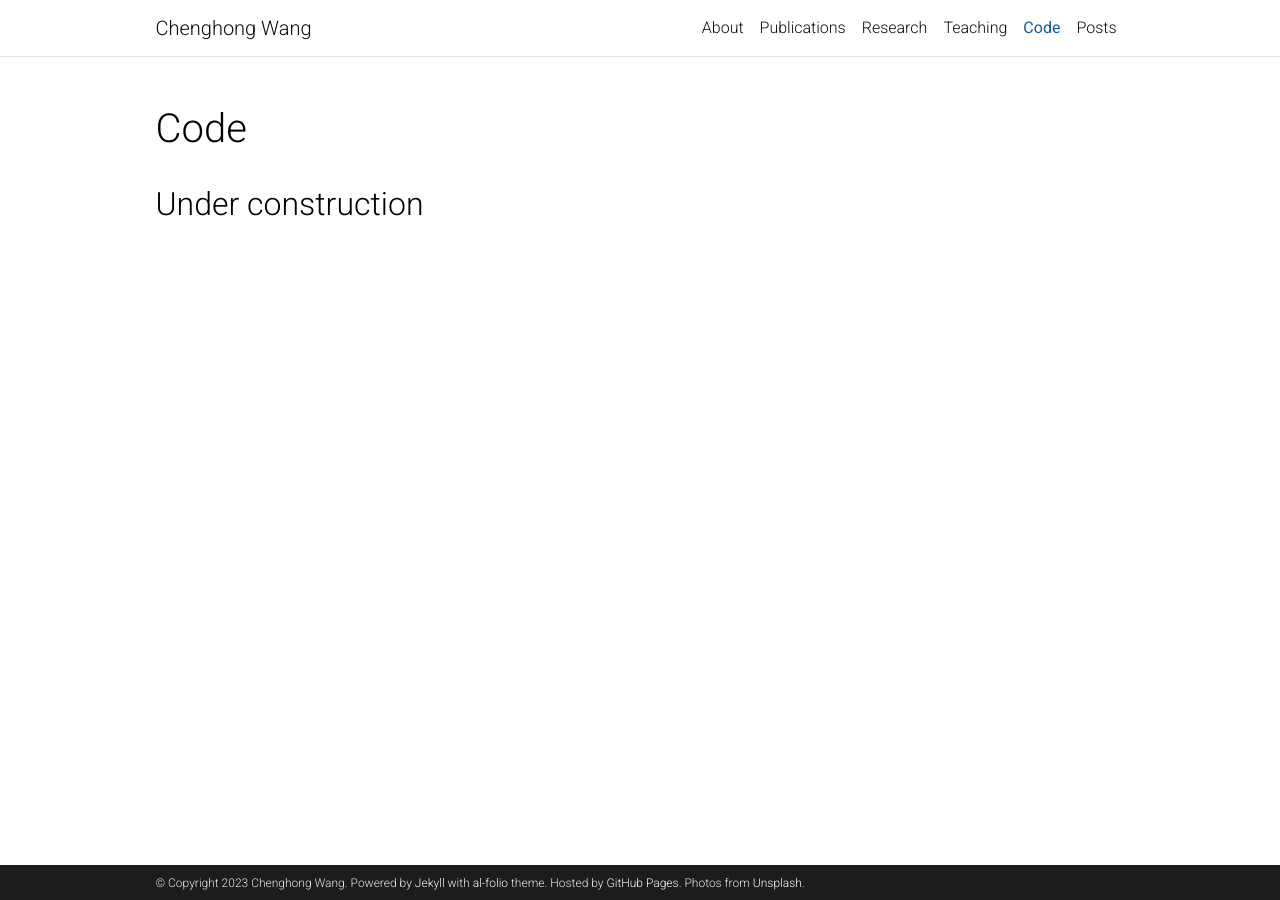
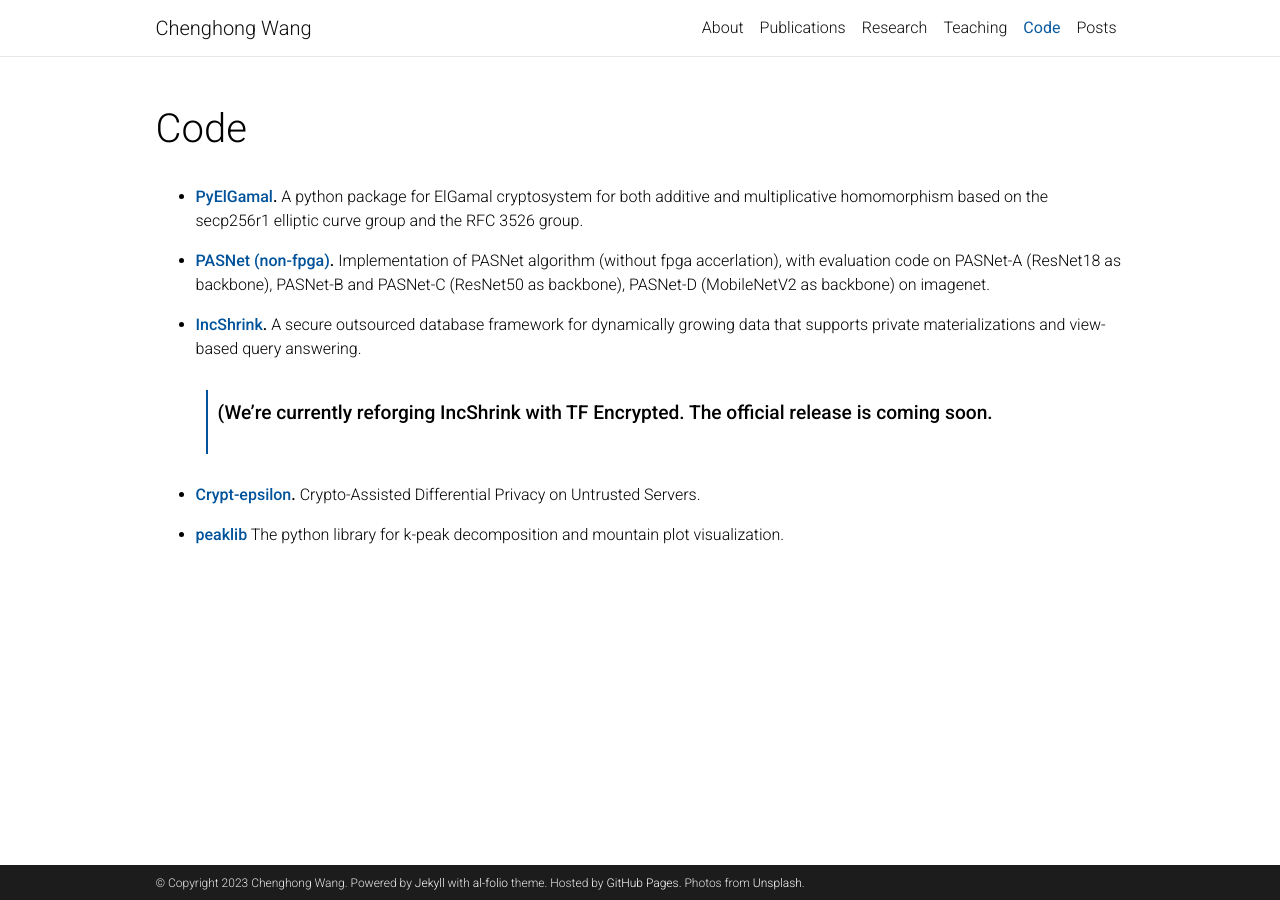
Before and after one commit to lovingmage/lovingmage.github.io, a Jekyll site: the page built from _pages/code.md, in a window 1280 px wide. Built offline with Jekyll 4.4.1, drawn with Linux system fonts in a browser that asks for light colours; comment, search, counter and statistics services are not loaded; a style sheet for code colours, icons or effects is not loaded.

Commit message:
Update code.md

```diff
--- a/_pages/code.md
+++ b/_pages/code.md
@@ -7,4 +7,14 @@ nav: true
 nav_order: 6
 ---
 
-## Under construction
+
+- **[PyElGamal](https://github.com/lovingmage/PyElGamal).** A python package for ElGamal cryptosystem for both additive and multiplicative homomorphism based on the secp256r1 elliptic curve group and the RFC 3526 group.
+
+- **[PASNet (non-fpga)](https://github.com/HarveyP123/PASNet-DAC2023).** Implementation of PASNet algorithm (without fpga accerlation), with evaluation code on PASNet-A (ResNet18 as backbone), PASNet-B and PASNet-C (ResNet50 as backbone), PASNet-D (MobileNetV2 as backbone) on imagenet.
+
+- **[IncShrink](#).** A secure outsourced database framework for dynamically growing data that supports private materializations and view-based query answering.
+   > **(We're currently reforging IncShrink with TF Encrypted. The official release is coming soon.**
+
+- **[Crypt-epsilon](https://github.com/lovingmage/crypte).** Crypto-Assisted Differential Privacy on Untrusted Servers.
+
+- **[peaklib](https://github.com/lovingmage/peaklib)** The python library for k-peak decomposition and mountain plot visualization.
```
